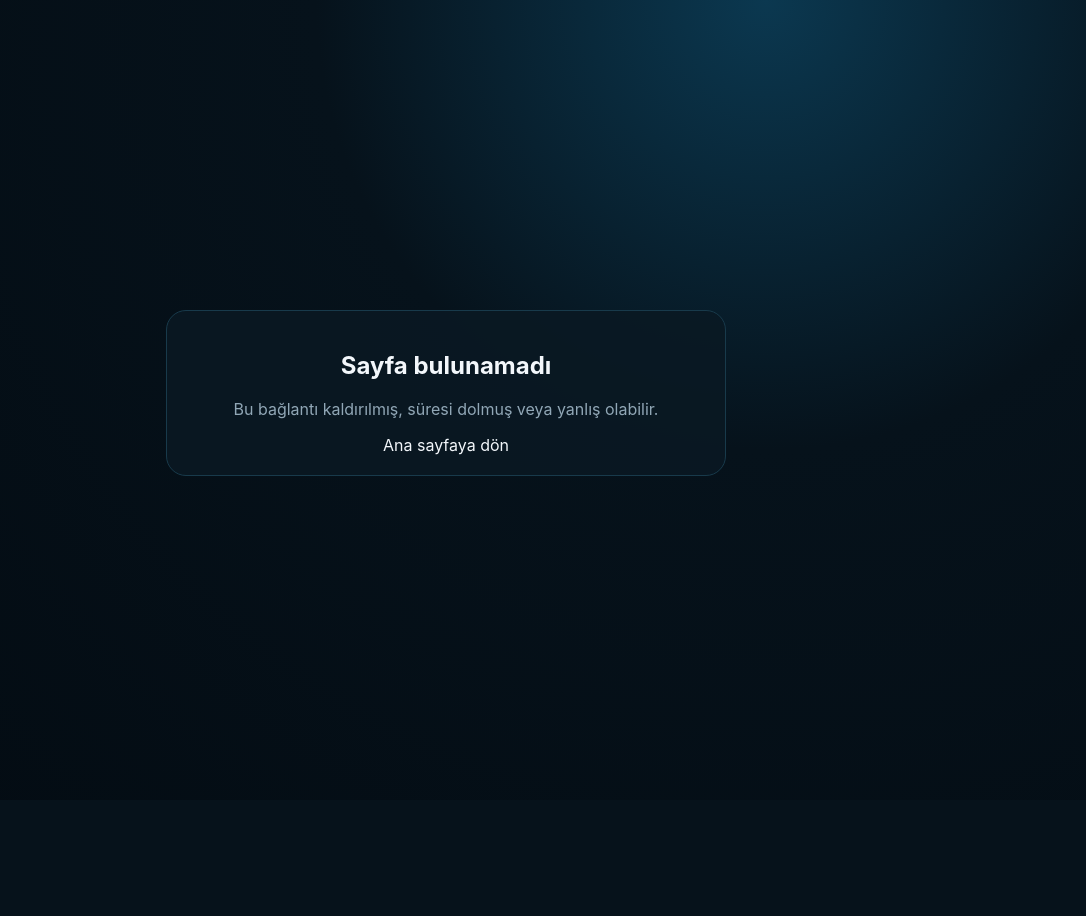
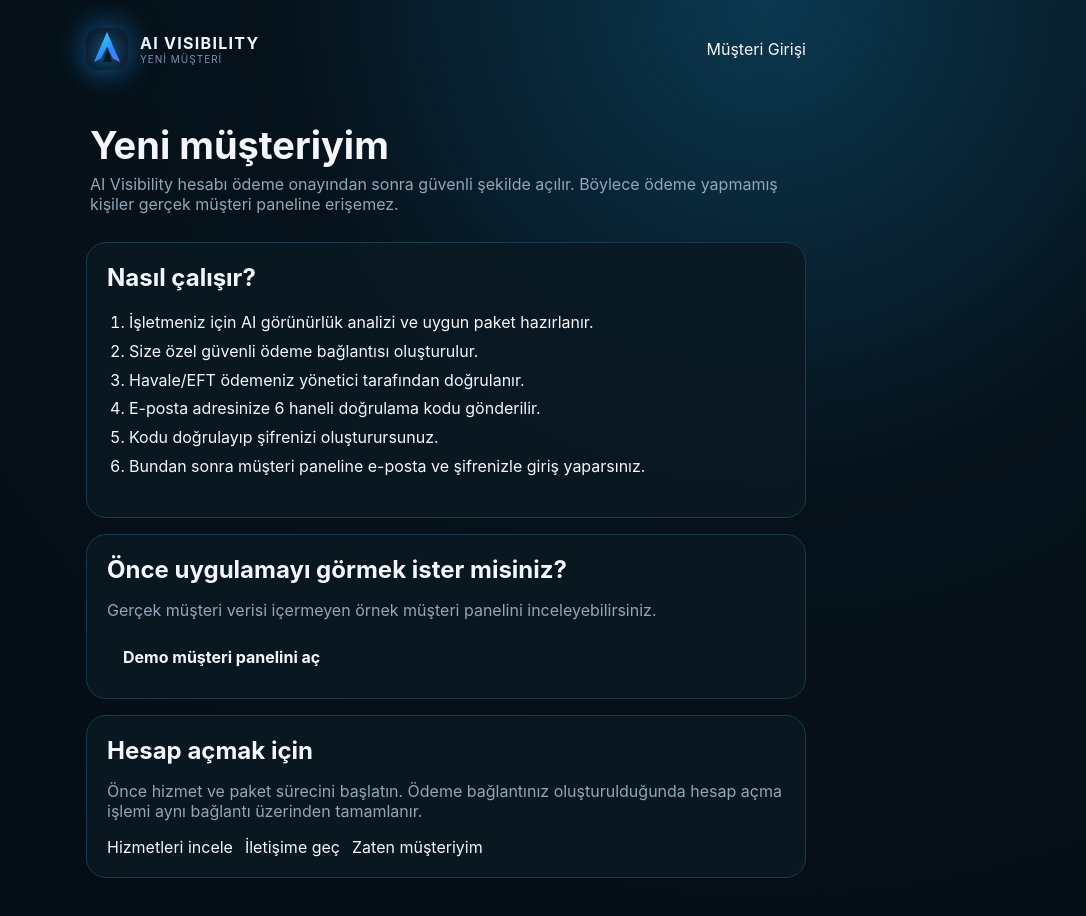
Before and after one commit to mehmetozan-5858/ai-visibility, a Next.js app: page /yeni-musteri in a window 1280 px wide. Before the commit this address had no page. Shown: the top 916 px of the page, without its empty margins (194-1280 px from the left). Before the commit the page ends 800 px from the top, so only its background shows below. Built offline with nearby package versions, Linux system fonts and the light colour scheme.

Commit message:
Add public new customer onboarding page

```diff
--- /dev/null
+++ b/app/yeni-musteri/page.js
@@ -0,0 +1,42 @@
+import Link from "next/link";
+
+export const metadata={title:"Yeni Müşteri | AI Visibility"};
+
+export default function NewCustomerPage(){
+  return <main style={{maxWidth:760,margin:"0 auto",padding:"28px 20px 60px"}}>
+    <header className="top" style={{marginBottom:24}}>
+      <Link href="/demo" className="brand"><span className="logo">A</span><div><strong>AI VISIBILITY</strong><small>YENİ MÜŞTERİ</small></div></Link>
+      <Link href="/musteri-giris" style={{textDecoration:"none"}}>Müşteri Girişi</Link>
+    </header>
+
+    <section className="page-head"><div><h1>Yeni müşteriyim</h1><p>AI Visibility hesabı ödeme onayından sonra güvenli şekilde açılır. Böylece ödeme yapmamış kişiler gerçek müşteri paneline erişemez.</p></div></section>
+
+    <section className="panel" style={{marginBottom:16}}>
+      <h2>Nasıl çalışır?</h2>
+      <ol style={{lineHeight:1.8,paddingLeft:22}}>
+        <li>İşletmeniz için AI görünürlük analizi ve uygun paket hazırlanır.</li>
+        <li>Size özel güvenli ödeme bağlantısı oluşturulur.</li>
+        <li>Havale/EFT ödemeniz yönetici tarafından doğrulanır.</li>
+        <li>E-posta adresinize 6 haneli doğrulama kodu gönderilir.</li>
+        <li>Kodu doğrulayıp şifrenizi oluşturursunuz.</li>
+        <li>Bundan sonra müşteri paneline e-posta ve şifrenizle giriş yaparsınız.</li>
+      </ol>
+    </section>
+
+    <section className="panel" style={{marginBottom:16}}>
+      <h2>Önce uygulamayı görmek ister misiniz?</h2>
+      <p>Gerçek müşteri verisi içermeyen örnek müşteri panelini inceleyebilirsiniz.</p>
+      <Link href="/demo" style={{display:"inline-block",padding:"11px 16px",borderRadius:10,textDecoration:"none",fontWeight:700}}>Demo müşteri panelini aç</Link>
+    </section>
+
+    <section className="panel">
+      <h2>Hesap açmak için</h2>
+      <p>Önce hizmet ve paket sürecini başlatın. Ödeme bağlantınız oluşturulduğunda hesap açma işlemi aynı bağlantı üzerinden tamamlanır.</p>
+      <div style={{display:"flex",gap:12,flexWrap:"wrap",marginTop:16}}>
+        <Link href="/hizmetler">Hizmetleri incele</Link>
+        <Link href="/iletisim">İletişime geç</Link>
+        <Link href="/musteri-giris">Zaten müşteriyim</Link>
+      </div>
+    </section>
+  </main>;
+}
```
